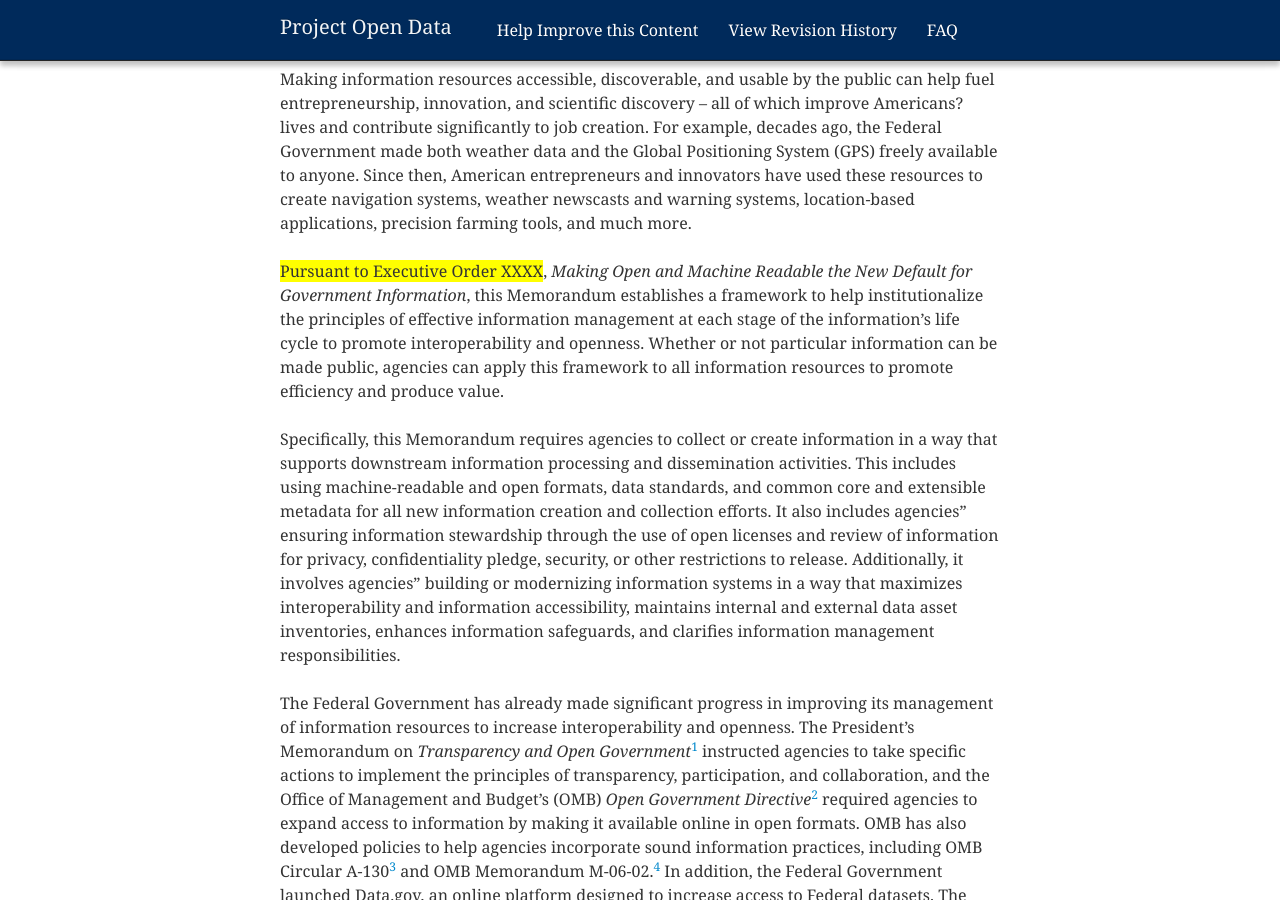
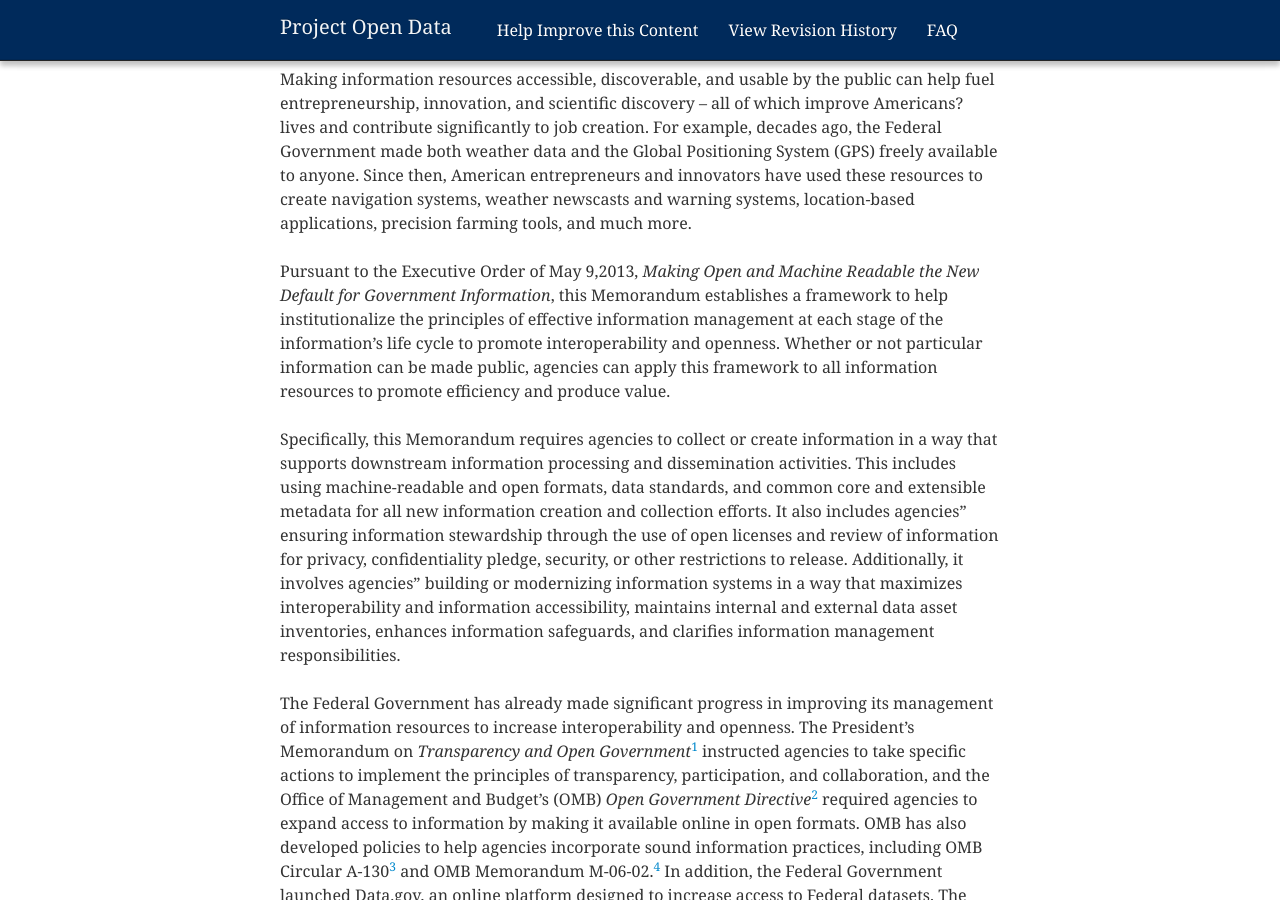
Before and after one commit to gbinal/p-o-d.github.com, a Jekyll site: the page built from policy-memo.md, in a window 1280 px wide and 900 px high, scrolled down 1496 px. Built offline with Jekyll 4.4.1, drawn with Linux system fonts in a browser that asks for light colours; nearby versions of some CDN libraries.

Commit message:
Update policy-memo.md
fixed EO number issue

```diff
--- a/policy-memo.md
+++ b/policy-memo.md
@@ -26,7 +26,7 @@ Information is a valuable national resource and a strategic asset to the Federal
 
 Making information resources accessible, discoverable, and usable by the public can help fuel entrepreneurship, innovation, and scientific discovery &#8211; all of which improve Americans? lives and contribute significantly to job creation. For example, decades ago, the Federal Government made both weather data and the Global Positioning System (GPS) freely available to anyone. Since then, American entrepreneurs and innovators have used these resources to create navigation systems, weather newscasts and warning systems, location-based applications, precision farming tools, and much more.
 
-<span style="background: yellow;">Pursuant to Executive Order XXXX</span>, *Making Open and Machine Readable the New Default for Government Information*, this Memorandum establishes a framework to help institutionalize the principles of effective information management at each stage of the information's life cycle to promote interoperability and openness. Whether or not particular information can be made public, agencies can apply this framework to all information resources to promote efficiency and produce value.
+Pursuant to the Executive Order of May 9,2013, *Making Open and Machine Readable the New Default for Government Information*, this Memorandum establishes a framework to help institutionalize the principles of effective information management at each stage of the information's life cycle to promote interoperability and openness. Whether or not particular information can be made public, agencies can apply this framework to all information resources to promote efficiency and produce value.
 
 Specifically, this Memorandum requires agencies to collect or create information in a way that supports downstream information processing and dissemination activities. This includes using machine-readable and open formats, data standards, and common core and extensible metadata for all new information creation and collection efforts. It also includes agencies" ensuring information stewardship through the use of open licenses and review of information for privacy, confidentiality pledge, security, or other restrictions to release. Additionally, it involves agencies" building or modernizing information systems in a way that maximizes interoperability and information accessibility, maintains internal and external data asset inventories, enhances information safeguards, and clarifies information management responsibilities.
 
```
